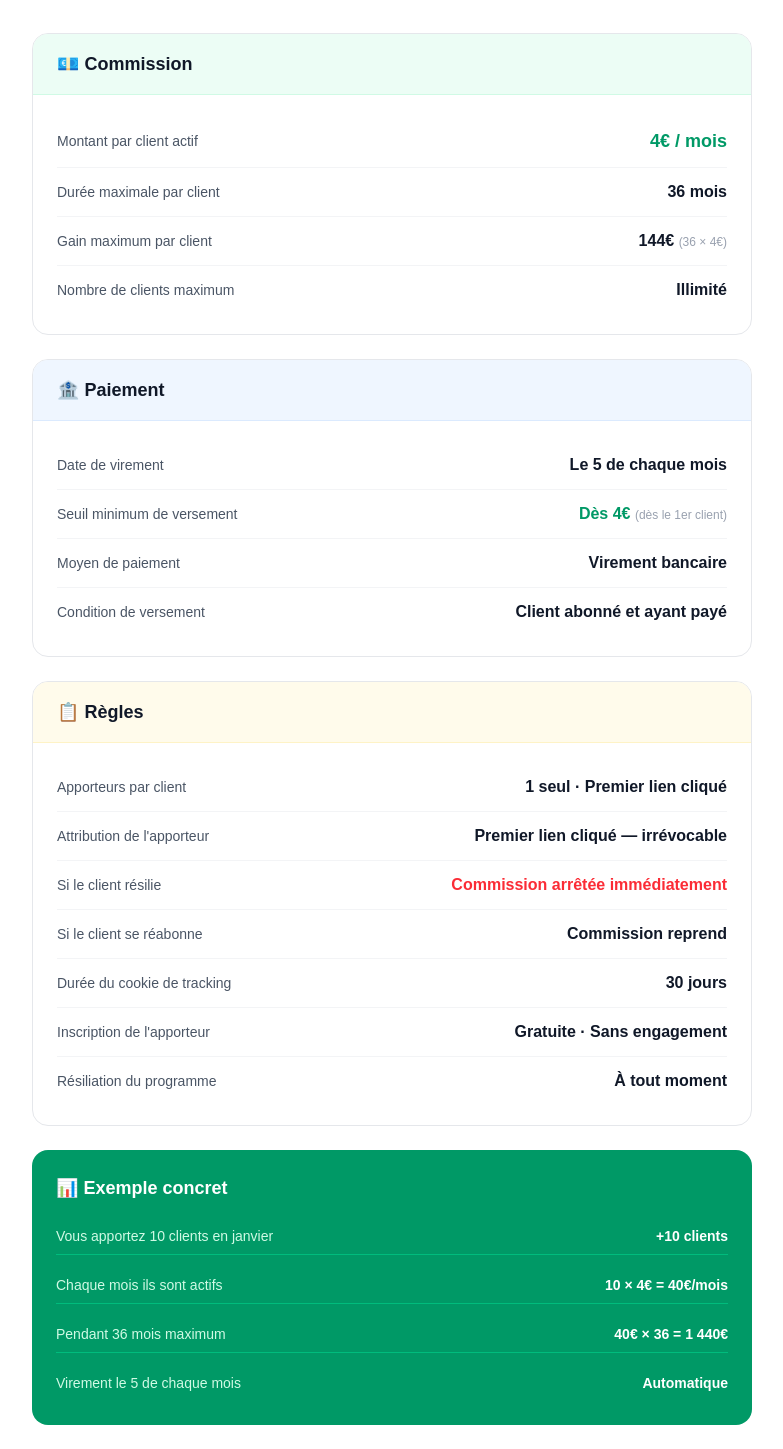
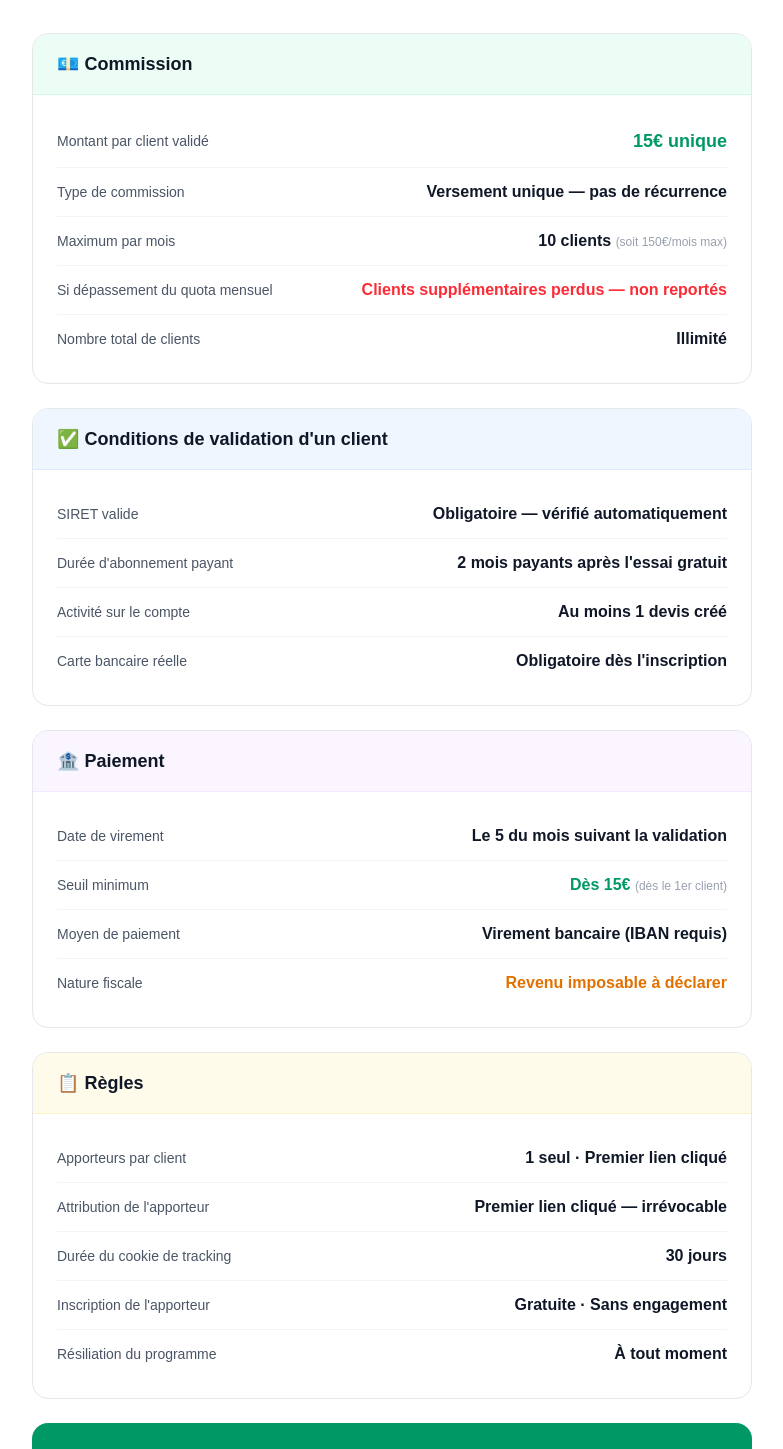
Before and after one commit to marcmasterbet/fairedesdevis, a Next.js app: page /affiliation/conditions in a window 1280 px wide. Shown: the part 280-1729 px from the top of the page, without its empty margins (248-1031 px from the left). Built offline with nearby package versions, Linux system fonts and the light colour scheme.

Commit message:
feat: conditions apporteurs 15€ unique + max 10/mois + mention fiscale

```diff
--- a/app/affiliation/conditions/page.tsx
+++ b/app/affiliation/conditions/page.tsx
@@ -37,45 +37,74 @@ export default function Conditions() {
             </div>
             <div className="px-6 py-5">
               <div className="flex justify-between items-center py-3 border-b border-gray-100">
-                <p className="text-gray-600 text-sm">Montant par client actif</p>
-                <p className="font-bold text-emerald-600 text-lg">4€ / mois</p>
+                <p className="text-gray-600 text-sm">Montant par client validé</p>
+                <p className="font-bold text-emerald-600 text-lg">15€ unique</p>
               </div>
               <div className="flex justify-between items-center py-3 border-b border-gray-100">
-                <p className="text-gray-600 text-sm">Durée maximale par client</p>
-                <p className="font-bold text-gray-900">36 mois</p>
+                <p className="text-gray-600 text-sm">Type de commission</p>
+                <p className="font-bold text-gray-900">Versement unique — pas de récurrence</p>
               </div>
               <div className="flex justify-between items-center py-3 border-b border-gray-100">
-                <p className="text-gray-600 text-sm">Gain maximum par client</p>
-                <p className="font-bold text-gray-900">144€ <span className="text-gray-400 font-normal text-xs">(36 × 4€)</span></p>
+                <p className="text-gray-600 text-sm">Maximum par mois</p>
+                <p className="font-bold text-gray-900">10 clients <span className="text-gray-400 font-normal text-xs">(soit 150€/mois max)</span></p>
+              </div>
+              <div className="flex justify-between items-center py-3 border-b border-gray-100">
+                <p className="text-gray-600 text-sm">Si dépassement du quota mensuel</p>
+                <p className="font-bold text-red-500">Clients supplémentaires perdus — non reportés</p>
               </div>
               <div className="flex justify-between items-center py-3">
-                <p className="text-gray-600 text-sm">Nombre de clients maximum</p>
+                <p className="text-gray-600 text-sm">Nombre total de clients</p>
                 <p className="font-bold text-gray-900">Illimité</p>
+              </div>
+            </div>
+          </div>
+
+          {/* Conditions de validation */}
+          <div className="bg-white rounded-2xl border border-gray-200 overflow-hidden">
+            <div className="bg-blue-50 border-b border-blue-100 px-6 py-4">
+              <h2 className="font-bold text-gray-900 text-lg">✅ Conditions de validation d'un client</h2>
+            </div>
+            <div className="px-6 py-5">
+              <div className="flex justify-between items-center py-3 border-b border-gray-100">
+                <p className="text-gray-600 text-sm">SIRET valide</p>
+                <p className="font-bold text-gray-900">Obligatoire — vérifié automatiquement</p>
+              </div>
+              <div className="flex justify-between items-center py-3 border-b border-gray-100">
+                <p className="text-gray-600 text-sm">Durée d'abonnement payant</p>
+                <p className="font-bold text-gray-900">2 mois payants après l'essai gratuit</p>
+              </div>
+              <div className="flex justify-between items-center py-3 border-b border-gray-100">
+                <p className="text-gray-600 text-sm">Activité sur le compte</p>
+                <p className="font-bold text-gray-900">Au moins 1 devis créé</p>
+              </div>
+              <div className="flex justify-between items-center py-3">
+                <p className="text-gray-600 text-sm">Carte bancaire réelle</p>
+                <p className="font-bold text-gray-900">Obligatoire dès l'inscription</p>
               </div>
             </div>
           </div>
 
           {/* Paiement */}
           <div className="bg-white rounded-2xl border border-gray-200 overflow-hidden">
-            <div className="bg-blue-50 border-b border-blue-100 px-6 py-4">
+            <div className="bg-purple-50 border-b border-purple-100 px-6 py-4">
               <h2 className="font-bold text-gray-900 text-lg">🏦 Paiement</h2>
             </div>
             <div className="px-6 py-5">
               <div className="flex justify-between items-center py-3 border-b border-gray-100">
                 <p className="text-gray-600 text-sm">Date de virement</p>
-                <p className="font-bold text-gray-900">Le 5 de chaque mois</p>
+                <p className="font-bold text-gray-900">Le 5 du mois suivant la validation</p>
               </div>
               <div className="flex justify-between items-center py-3 border-b border-gray-100">
-                <p className="text-gray-600 text-sm">Seuil minimum de versement</p>
-                <p className="font-bold text-emerald-600">Dès 4€ <span className="text-gray-400 font-normal text-xs">(dès le 1er client)</span></p>
+                <p className="text-gray-600 text-sm">Seuil minimum</p>
+                <p className="font-bold text-emerald-600">Dès 15€ <span className="text-gray-400 font-normal text-xs">(dès le 1er client)</span></p>
               </div>
               <div className="flex justify-between items-center py-3 border-b border-gray-100">
                 <p className="text-gray-600 text-sm">Moyen de paiement</p>
-                <p className="font-bold text-gray-900">Virement bancaire</p>
+                <p className="font-bold text-gray-900">Virement bancaire (IBAN requis)</p>
               </div>
               <div className="flex justify-between items-center py-3">
-                <p className="text-gray-600 text-sm">Condition de versement</p>
-                <p className="font-bold text-gray-900">Client abonné et ayant payé</p>
+                <p className="text-gray-600 text-sm">Nature fiscale</p>
+                <p className="font-bold text-amber-600">Revenu imposable à déclarer</p>
               </div>
             </div>
           </div>
@@ -93,14 +122,6 @@ export default function Conditions() {
               <div className="flex justify-between items-center py-3 border-b border-gray-100">
                 <p className="text-gray-600 text-sm">Attribution de l'apporteur</p>
                 <p className="font-bold text-gray-900">Premier lien cliqué — irrévocable</p>
-              </div>
-              <div className="flex justify-between items-center py-3 border-b border-gray-100">
-                <p className="text-gray-600 text-sm">Si le client résilie</p>
-                <p className="font-bold text-red-500">Commission arrêtée immédiatement</p>
-              </div>
-              <div className="flex justify-between items-center py-3 border-b border-gray-100">
-                <p className="text-gray-600 text-sm">Si le client se réabonne</p>
-                <p className="font-bold text-gray-900">Commission reprend</p>
               </div>
               <div className="flex justify-between items-center py-3 border-b border-gray-100">
                 <p className="text-gray-600 text-sm">Durée du cookie de tracking</p>
@@ -123,9 +144,9 @@ export default function Conditions() {
             <div className="space-y-3">
               {[
                 { label: 'Vous apportez 10 clients en janvier', value: '+10 clients' },
-                { label: 'Chaque mois ils sont actifs', value: '10 × 4€ = 40€/mois' },
-                { label: 'Pendant 36 mois maximum', value: '40€ × 36 = 1 440€' },
-                { label: 'Virement le 5 de chaque mois', value: 'Automatique' },
+                { label: 'Ils passent tous à 2 mois payants', value: 'Validation en mars' },
+                { label: 'Commission par client', value: '10 × 15€ = 150€' },
+                { label: 'Virement le 5 avril', value: '150€ sur votre compte' },
               ].map((item, i) => (
                 <div key={i} className="flex justify-between items-center py-2 border-b border-emerald-500 last:border-0">
                   <p className="text-emerald-100 text-sm">{item.label}</p>
@@ -135,10 +156,18 @@ export default function Conditions() {
             </div>
           </div>
 
+          {/* Mention fiscale */}
+          <div className="bg-amber-50 border border-amber-200 rounded-2xl p-6">
+            <h2 className="font-bold text-amber-800 text-lg mb-2">⚠️ Information fiscale</h2>
+            <p className="text-amber-700 text-sm leading-relaxed">
+              Les commissions versées dans le cadre de ce programme constituent des revenus imposables. Il vous appartient de les déclarer aux autorités fiscales selon votre situation (particulier, auto-entrepreneur, société). FaireDesDevis se réserve le droit de transmettre un récapitulatif annuel des sommes versées à l'administration fiscale conformément à la réglementation en vigueur.
+            </p>
+          </div>
+
           {/* Contact */}
           <div className="bg-gray-50 rounded-2xl p-6 text-center">
             <p className="text-gray-500 text-sm mb-2">Une question sur le programme ?</p>
-            <a href="mailto:affiliation@fairedesdevis.fr" className="text-blue-600 font-semibold hover:underline">
+            <a href="mailto:support@fairedesdevis.fr" className="text-blue-600 font-semibold hover:underline">
               support@fairedesdevis.fr
             </a>
           </div>
@@ -149,7 +178,7 @@ export default function Conditions() {
           <a href="/affiliation/rejoindre" className="inline-block bg-emerald-600 text-white px-10 py-4 rounded-xl text-lg font-bold hover:bg-emerald-700 transition">
             Rejoindre le programme →
           </a>
-          <p className="text-gray-400 text-xs mt-3">Gratuit · Sans engagement · Virement le 5 du mois</p>
+          <p className="text-gray-400 text-xs mt-3">Gratuit · Sans engagement · 15€ par client validé</p>
         </div>
 
       </div>
```
